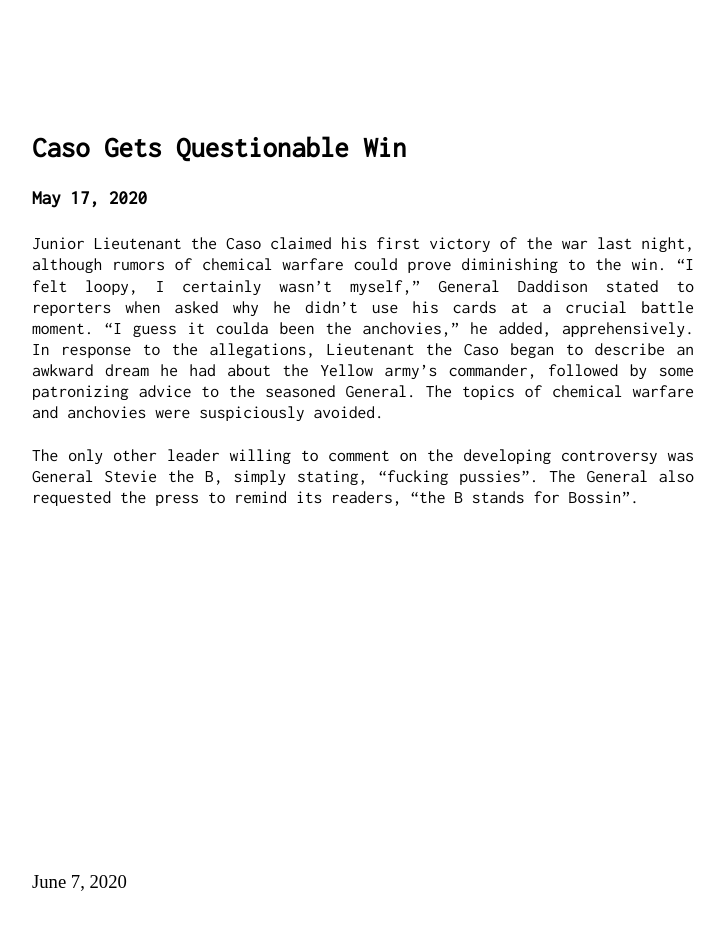
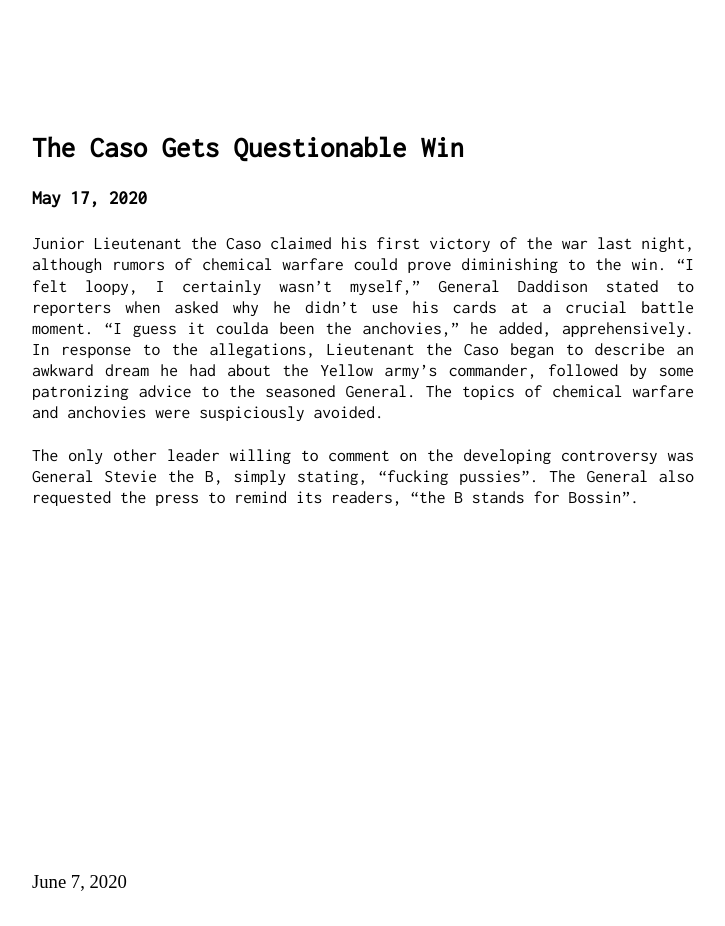
Before and after one commit to kduckets/tfw, a Next.js app: page / in a window 1280 px wide. Shown: the part 5720-6646 px from the top of the page, without its empty margins (277-1002 px from the left). Built offline with nearby package versions, Linux system fonts and the light colour scheme; a web font is replaced by a local one.

Commit message:
Update index.js

```diff
--- a/pages/index.js
+++ b/pages/index.js
@@ -155,7 +155,7 @@ scolds his soldiers and quietly plots his revenge.
 
 <div className="fullHeight">
 <p className="newsTitle">
-<h2>Caso Gets Questionable Win</h2>
+<h2>The Caso Gets Questionable Win</h2>
 <h4>May 17, 2020</h4>
 </p>
 <p className="news">
```
